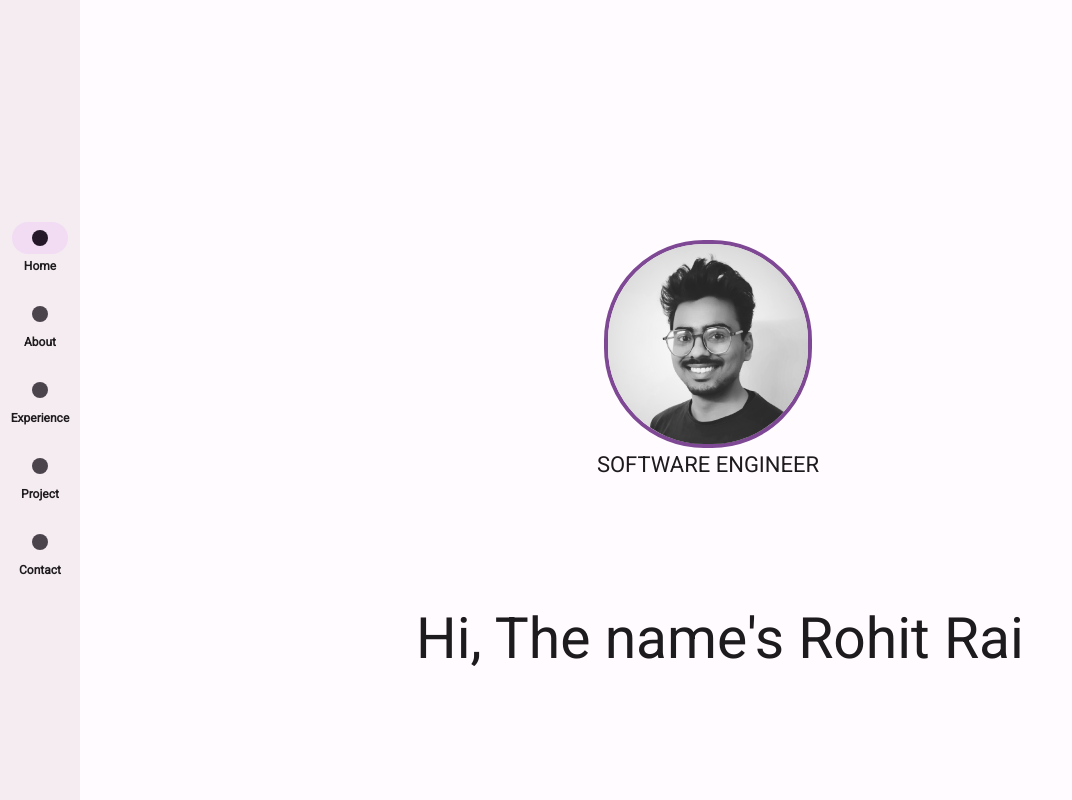
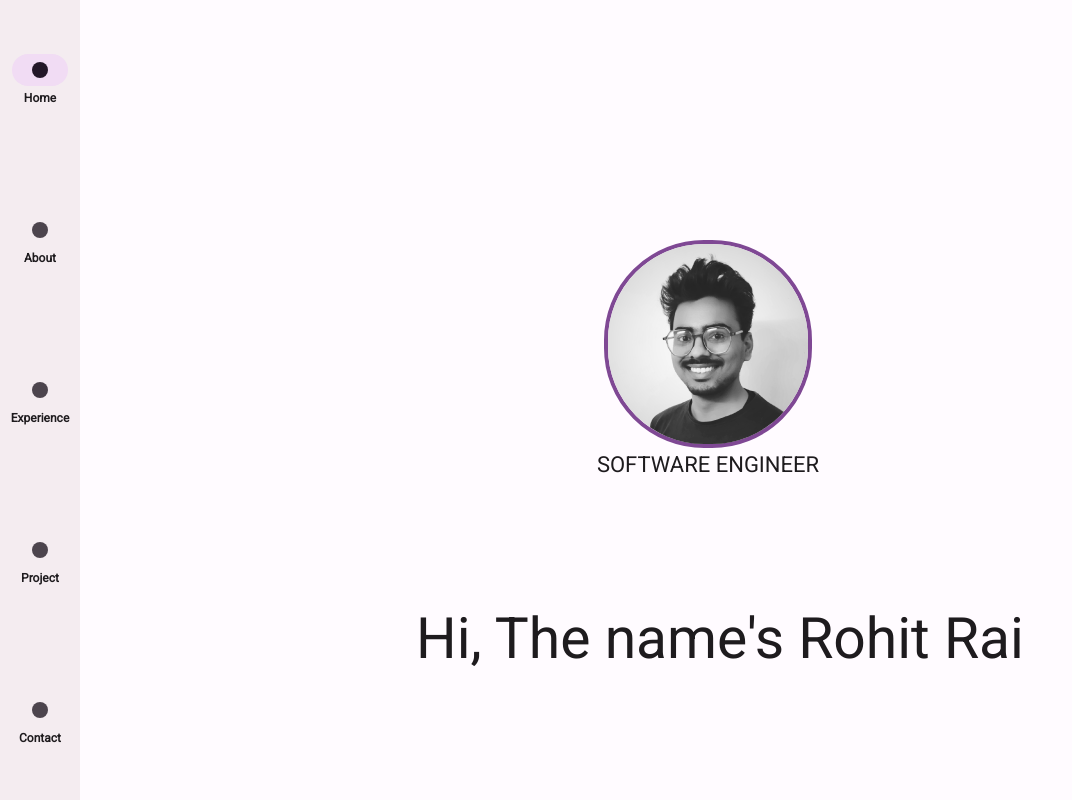
Before and after one commit to rohitrai3/portfolio, a React (Vite) app: page / in a window 1280 px wide. Shown: the whole page, without its empty margins (0-1072 px from the left). Built offline with nearby package versions, Linux system fonts and the light colour scheme.

Commit message:
Update navigation style for Large screen

```diff
--- a/src/styles/style.css
+++ b/src/styles/style.css
@@ -324,6 +324,8 @@ a {
 }
 
 @media screen and (min-width: 840px) {
+  /* App */
+
   .app-layout {
     flex-direction: row;
   }
@@ -336,15 +338,24 @@ a {
     order: 2;
   }
 
+  /* Navigation */
+
   .navigation {
     height: 100%;
     width: 80px;
-    flex-direction: column;
-    justify-content: center;
+    display: grid;
+    overflow: auto;
   }
 
   .navigation-item {
-    flex: 0;
+    width: inherit;
+    align-self: center;
+    padding: 0px;
+    margin: 12px 0px;
+  }
+
+  .navigation-icon {
+    margin: 0px 12px;
   }
 
   .home {
```
